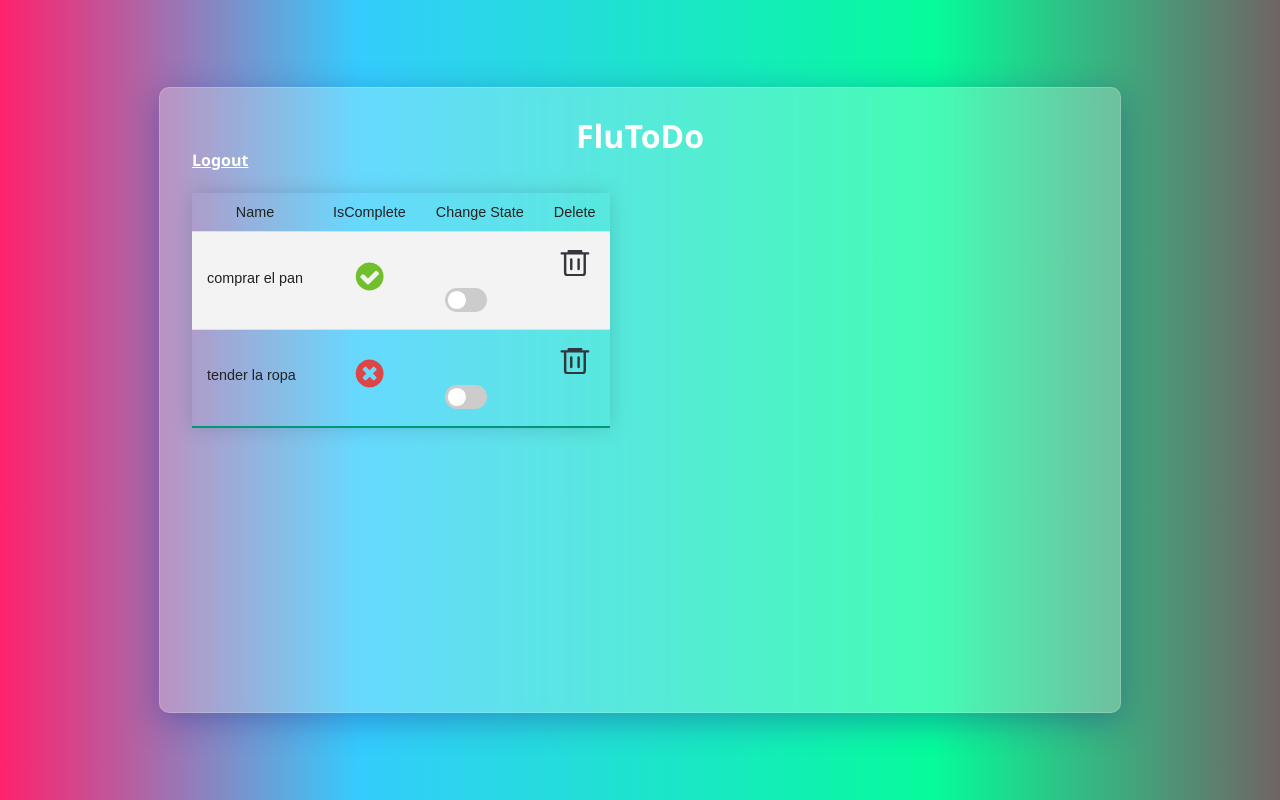
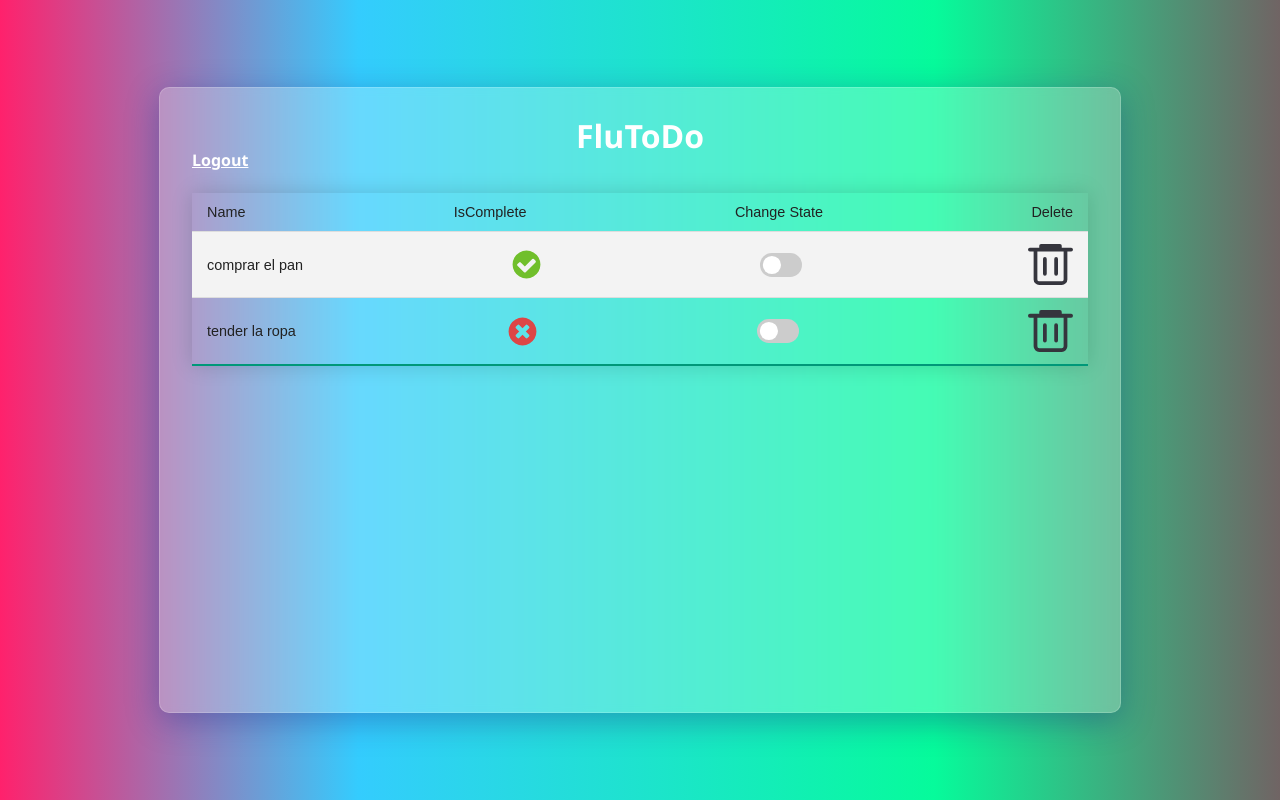
Before and after one commit to gusblacknails/FluToDo, a Django app: page / in a window 1280 px wide. Run offline with Django 3.2, Linux system fonts and the light colour scheme; a user stored in the database is signed in; data comes from the database, SQL or seed files in the repository; both versions use the stored data as it was after the commit.

Commit message:
delete view and some css on table

```diff
--- a/todo/static/css/main.css
+++ b/todo/static/css/main.css
@@ -136,6 +136,7 @@ input[type="submit"]:hover,
     font-family: sans-serif;
     min-width: 400px;
     box-shadow: 0 0 20px rgba(0, 0, 0, 0.15);
+    width: 100%;
 }
 
 .styled-table thead tr {
@@ -144,11 +145,19 @@ input[type="submit"]:hover,
     text-align: left;
 }
 
- #toggleTd{
+ /* .alignTd{
     display: flex;
     align-items: center;
     justify-content: center;
-    transform: scale(2.5);
+
+} */
+#iconScaleUp{
+  transform: scale(2.5);
+}
+tr, th{
+  display: flex;
+  justify-content: space-between;
+    align-items: center;
 }
 
 .styled-table th,
@@ -234,6 +243,7 @@ input[type="submit"]:hover,
   }
 
   #deleteIcon {
-      transform: scale(0.7);
+      /* transform: scale(0.7); */
+
       cursor: pointer;
   }
--- a/todo/templates/todo/tasks_list.html
+++ b/todo/templates/todo/tasks_list.html
@@ -12,22 +12,25 @@
       <th>Delete</th>
     </tr>
     {%for task in tasks_list%}
-    <tr>
-        <td>{{task.task_name}}</td>
-        <td id="toggleTd">{% if task.is_completed %}<img src="/static/admin/img/icon-yes.svg" alt="True"> </i>{%else%} <img src="/static/admin/img/icon-no.svg" alt="False"> {%endif%}
+    <tr >
+        <td  >{{task.task_name}}</td>
+        <td  class="alignTd" id="iconScaleUp" >{% if task.is_completed %}<img src="/static/admin/img/icon-yes.svg" alt="True"> </i>{%else%} <img src="/static/admin/img/icon-no.svg" alt="False"> {%endif%}
         </td>
           <td >
 
            <form id="form_{{task.id}}" method="POST">
                 {% csrf_token %}
-                <label class="switch">
-                    <input type='hidden' value='{{task.pk}}' name='id'>
+                <label class="switch ">
+                  <input type='hidden' value='{{task.pk}}' name='id'>
                     <input id="{{task.id}}" name="input" type="checkbox" value={{task.is_completed}} onchange="toggleState(this)">
-                    <span class="slider round"></span>
+
+                    <span  class="slider round"></span>
                 </label>
             </form>
         </td>
-        <td>
+        <td  style="
+        width: 5%;
+    ">
           <form id="form_{{task.id}}" method="GET" action="{% url 'delete' pk=task.pk %}" >
             {% csrf_token %}
             <input id="deleteIcon" type="image" name="submit" src="/static/delete.svg">
--- a/todo/views.py
+++ b/todo/views.py
@@ -42,8 +42,8 @@ class TaskListView(LoginRequiredMixin, ListView):
 
 class TaskDeleteView(DeleteView):
     model = Tasks
-    success_url = reverse_lazy('todo/tasks_list.html')
-
+    # success_url = reverse_lazy('todo/tasks_list.html')
+    success_url = "/"
 def new_user(request):
     # Creamos el formulario de autenticación vacío
     form = NewUserForm()
```
Also changed, not shown: db.sqlite3.
